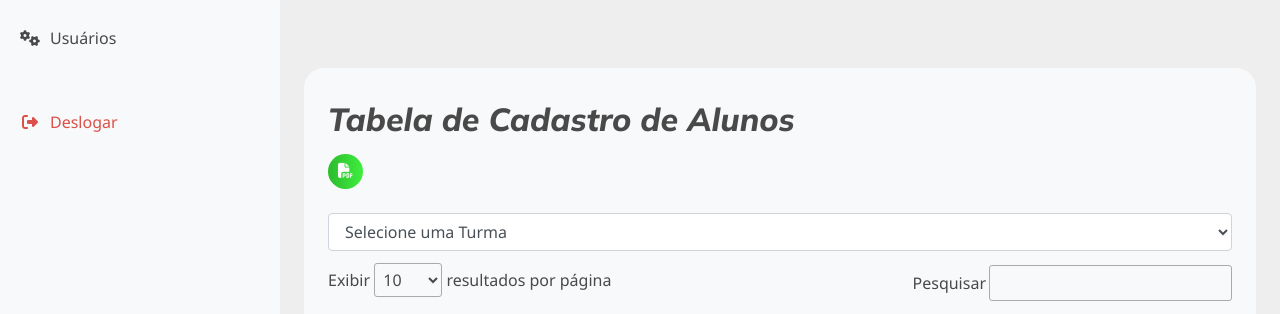
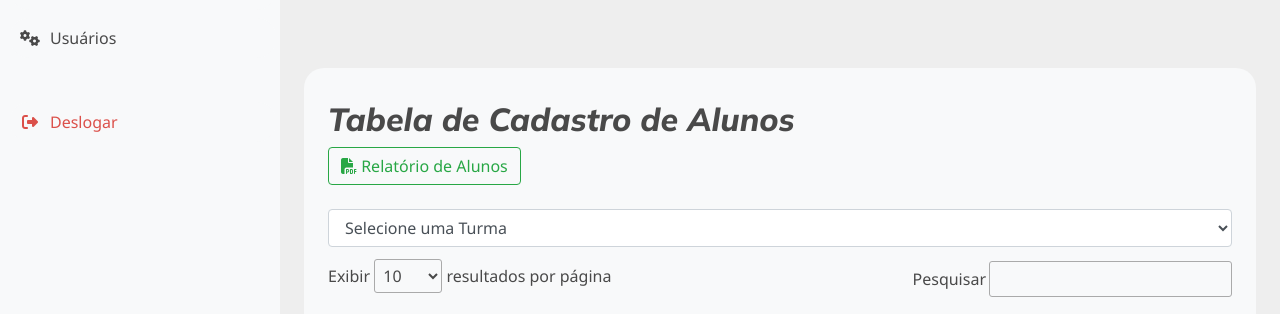
Before and after one commit to camillelimade/Educa3, a PHP site: page /View/aluno.php in a window 1280 px wide. Shown: the part 460-774 px from the top of the page. Run offline with PHP 8.4, Linux system fonts and the light colour scheme; a user stored in the database is signed in; data comes from the database, SQL or seed files in the repository; some libraries are stand-ins or nearby versions.

Commit message:
ajustando botões de relatorios

```diff
--- a/View/aluno.php
+++ b/View/aluno.php
@@ -180,8 +180,8 @@ if (!isset($_SESSION['usuario_logado']) || $_SESSION['usuario_logado'] !== true)
 						<div class="head">
 							<h3>Tabela de Cadastro de Alunos</h3>
 
-							<button class="pdf-button" id="pdf-button" aria-label="botão pdf" onclick="abrirAluno2()">
-								<i class="fas fa-file-pdf"></i></button>
+							<button class="btn btn-outline-success" id="pdf-button" aria-label="botão pdf" onclick="abrirAluno2()">
+								<i class="fas fa-file-pdf"></i>  Relatório de Alunos</button>
 
 						</div>
 						<select id="filtroTurma" class="form-control" aria-label="Filtro por turma">
--- a/View/turma.php
+++ b/View/turma.php
@@ -175,8 +175,8 @@ if (!isset($_SESSION['usuario_logado']) || $_SESSION['usuario_logado'] !== true)
 							<span id="msgAlerta"></span>
 							<h3>Tabela de Cadastro de Turmas</h3>
 							<td>
-							<button class="pdf-button" id="pdf-button" aria-label="botão pdf" onclick="abrirAluno()">
-								<i class="fas fa-file-pdf"></i></button>
+							<button class="btn btn-outline-success" id="pdf-button" aria-label="botão pdf" onclick="abrirAluno()">
+								<i class="fas fa-file-pdf"></i>  Relatório de Turmas</button>
 
 							<script>
 								function abrirAluno() {
```
